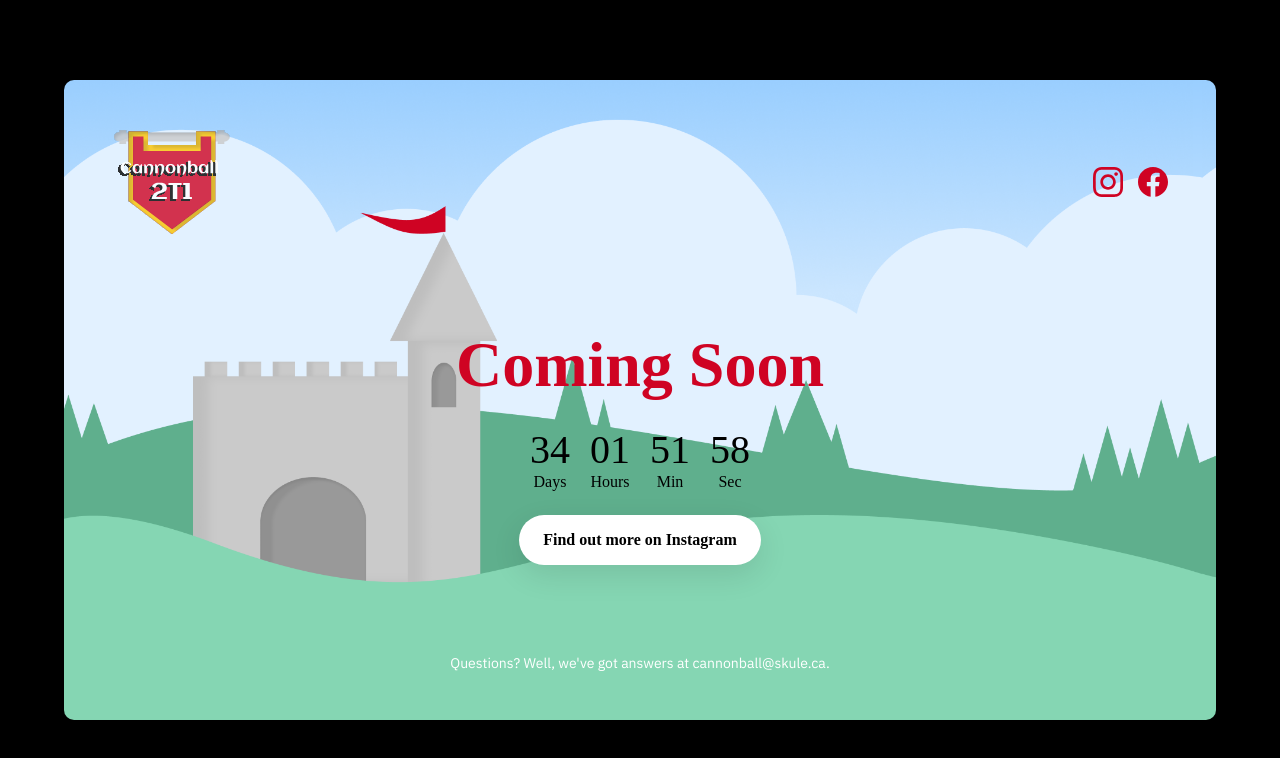
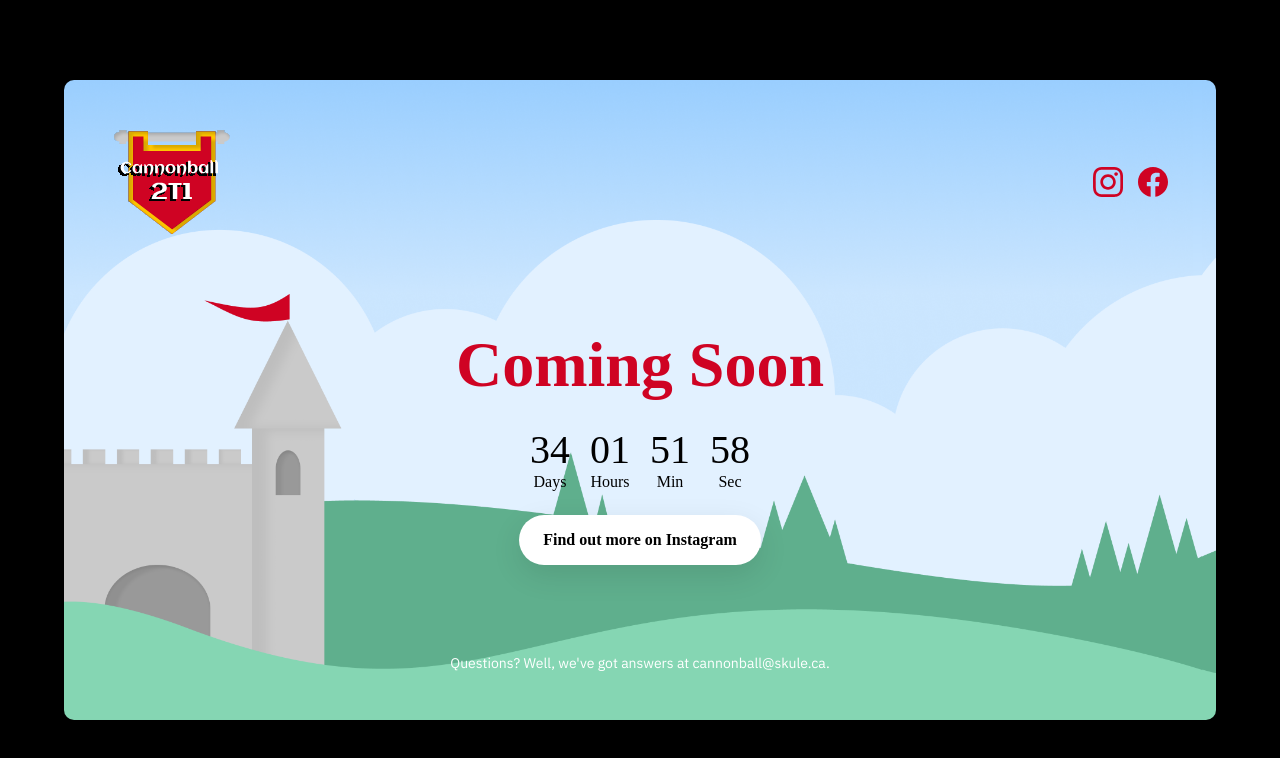
Before and after one commit to addissemagn/cannonball-frontend, a React (Create React App) app: page / in a window 1280 px wide. In both pictures the pointer is over the link 172 px from the left and 229 px from the top of the page. Shown: the top 758 px of the page. Built offline with nearby package versions, Linux system fonts and the light colour scheme; a web font is replaced by a local one.

Commit message:
update background

```diff
--- a/src/App.css
+++ b/src/App.css
@@ -58,8 +58,9 @@ a:visited {
   max-width: 1800px;
   margin: auto;
   min-height: 512px;
-  background: url(./assets/icons/background.png);
+  background: url(./assets/icons/background-lower.png);
   background-size: auto 100%;
+  background-position: left bottom;
   /* box-shadow: 0px 35px 70px 0px var(--gradient-lighter), 0px 30px 40px -10px var(--gradient-darker); */
   border-radius: 10px;
   display: flex;
@@ -117,12 +118,8 @@ a:visited {
 }
 
 .header a:hover {
-  transform: translateY(-1px);
-  opacity: 0.8;
-}
-
-.logo {
-  transition: opacity 0.05s ease;
+  transform: translateY(-2px);
+  /* opacity: 0.8; */
 }
 
 .social {
@@ -137,10 +134,6 @@ a:visited {
 
 .social a:last-child {
   margin-right: 0;
-}
-
-.social a:hover {
-  opacity: 0.75;
 }
 
 .social .icon {
```
Also changed, not shown: src/assets/icons/background-castle-left.png (added), src/assets/icons/background-lower.png (added).
